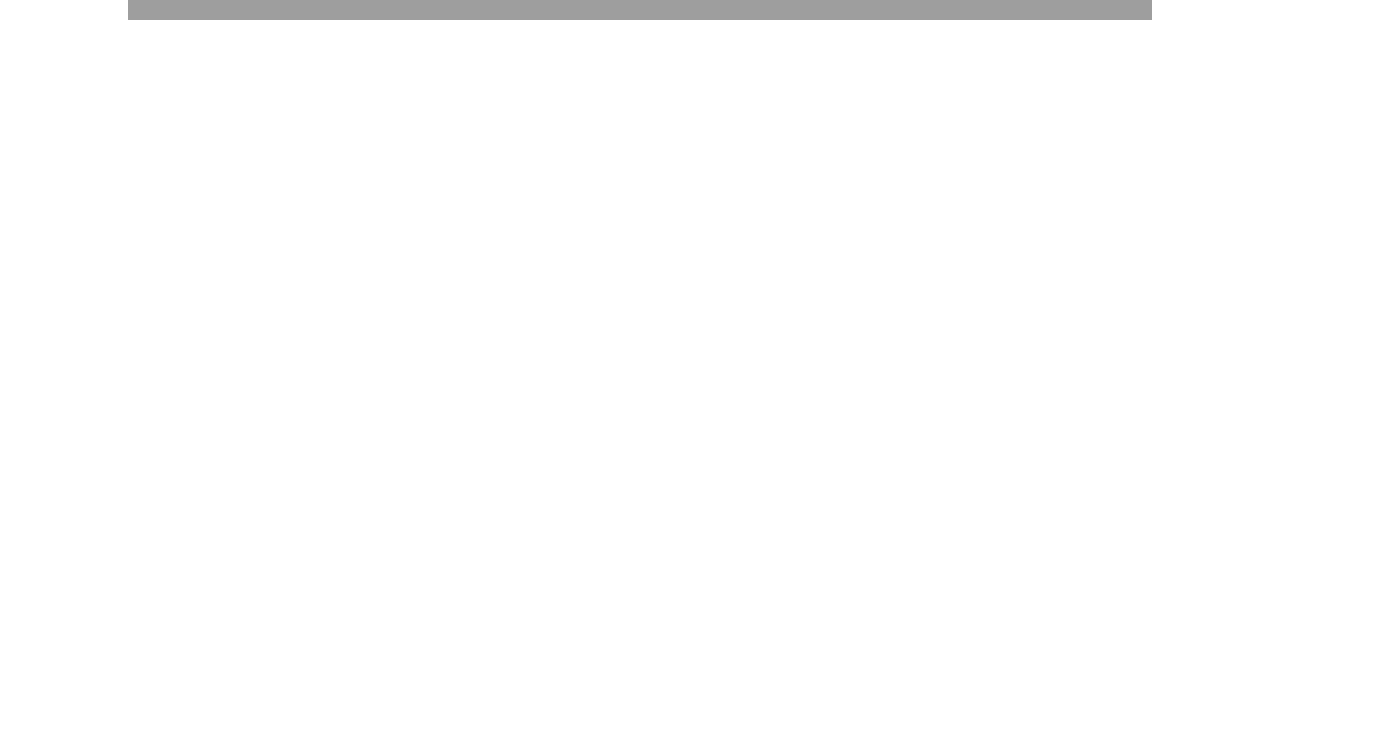
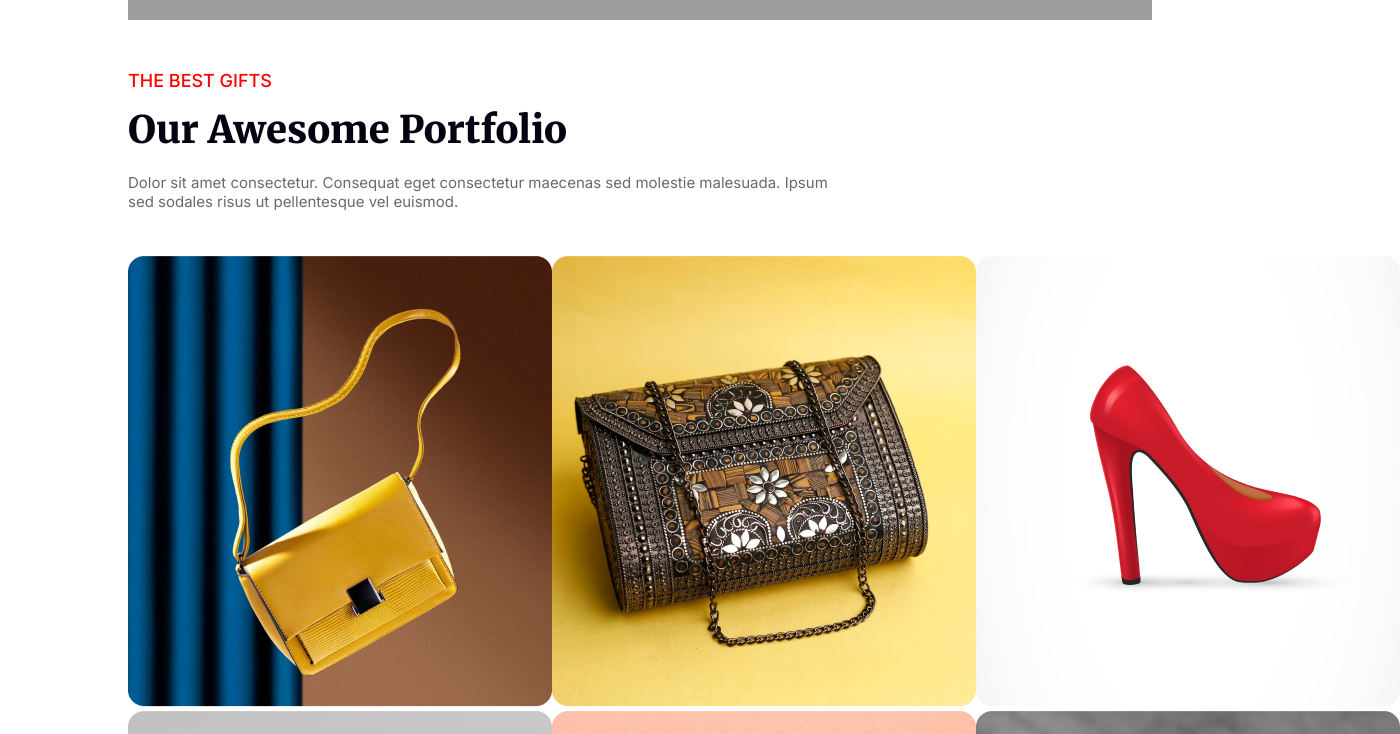
Before and after one commit to abubakar9163/b9a1, a plain HTML site: page resources/index.html in a window 1280 px wide. Shown: the part 1855-2589 px from the top of the page, 1400 px wide, since content can reach past the window. Before the commit the page ends 1925 px from the top, so only its background shows below. Drawn offline with Linux system fonts and the light colour scheme; grey boxes are pictures that could not be loaded.

Commit message:
added portfolio section

```diff
--- a/resources/index.html
+++ b/resources/index.html
@@ -38,6 +38,37 @@
             </div>
         </div>
       </section>
+      <!-- portfolio section -->
+      <section>
+        <div class="container">
+            <h6>THE BEST GIFTS</h6>
+            <h3>Our Awesome Portfolio</h3>
+            <p>Dolor sit amet consectetur. Consequat eget consectetur maecenas sed molestie malesuada. Ipsum sed sodales risus ut pellentesque vel euismod. </p>
+            <div class="pic-line1">
+               <div class="pic3">
+                <img src="Rectangle 3.png" alt="">
+               </div>
+               <div class="pic4">
+                <img src="Rectangle 4.png" alt="">
+               </div>
+               <div class="pic5">
+                <img src="Rectangle 5.png" alt="">
+               </div>
+            </div>
+        <div class="pic-line2">
+            <div class="pic-r6">
+                <img src="Rectangle 6.png" alt="">
+            </div>
+            <div class="pic-r7">
+                <img src="Rectangle 7.png" alt="">
+            </div>
+            <div class="pic-r8">
+                <img src="Rectangle 8.png" alt="">
+            </div>
+        </div>
+        </div>
+      </section>
+
     </main>
 
 </body>
--- a/resources/styles/styles.css
+++ b/resources/styles/styles.css
@@ -144,3 +144,43 @@
     padding: 126px 0px;
     padding-left: 126px;
 }
+
+/* portfolio design */
+.container h6 {
+    color: #F00;
+    font-family: Inter;
+    font-size: 18px;
+    font-style: normal;
+    font-weight: 500;
+    line-height: normal;
+    margin-bottom: 15px;
+}
+
+.container h3 {
+    color: #070211;
+    font-family: Merriweather;
+    font-size: 38px;
+    font-style: normal;
+    font-weight: 900;
+    line-height: normal;
+    text-transform: capitalize;
+    margin-bottom: 20px;
+}
+
+.container p {
+    color: rgba(7, 2, 17, 0.60);
+    max-width: 715px;
+    font-family: Inter;
+    font-size: 15px;
+    font-style: normal;
+    font-weight: 400;
+    margin-bottom: 45px;
+
+}
+
+.container .pic-line1{
+    display: flex;
+}
+.container .pic-line2{
+    display: flex;
+}
```
